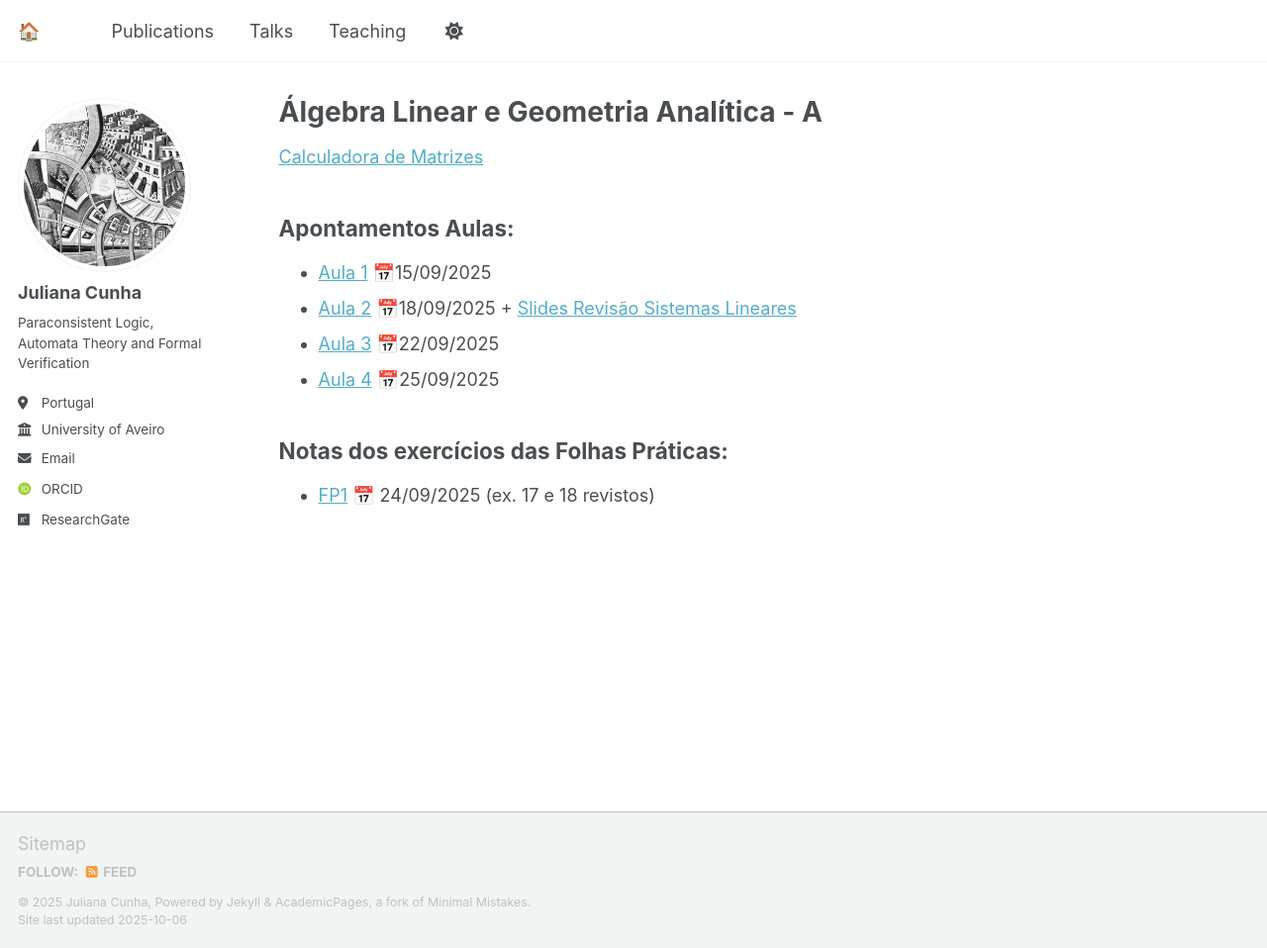
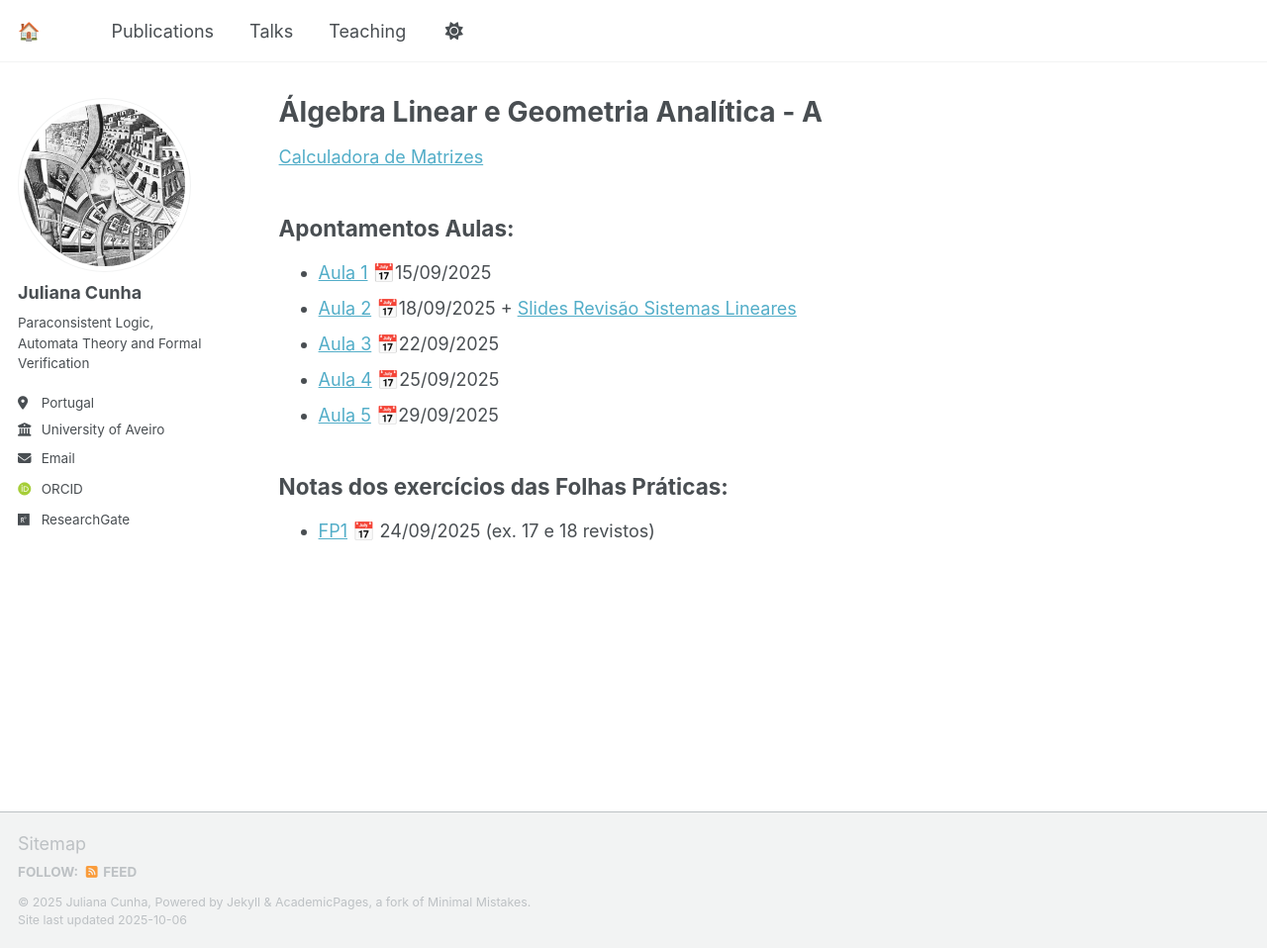
Before and after one commit to juliana-cunha/juliana-cunha.github.io, a Jekyll site: the page built from _pages/teaching.md, in a window 1280 px wide and 958 px high. Shown: the whole window at 99% size. Built offline with Jekyll 4.4.1, drawn with Linux system fonts in a browser that asks for light colours; some web fonts are replaced; a script that is not in the unit is left out.

Commit message:
Update teaching.md

```diff
--- a/_pages/teaching.md
+++ b/_pages/teaching.md
@@ -14,6 +14,7 @@ Apontamentos Aulas:
 - [Aula 2](https://juliana-cunha.github.io/files/Aula%202.pdf) 📅18/09/2025  +  [Slides Revisão Sistemas Lineares](https://juliana-cunha.github.io/files/Revis%C3%A3o_sistemas_lineares.pdf)
 - [Aula 3](https://juliana-cunha.github.io/files/Aula%203.pdf) 📅22/09/2025
 - [Aula 4](https://juliana-cunha.github.io/files/Aula%204.pdf) 📅25/09/2025
+- [Aula 5](https://juliana-cunha.github.io/files/Aula%205.pdf) 📅29/09/2025
 
 Notas dos exercícios das Folhas Práticas:
 ------
```
